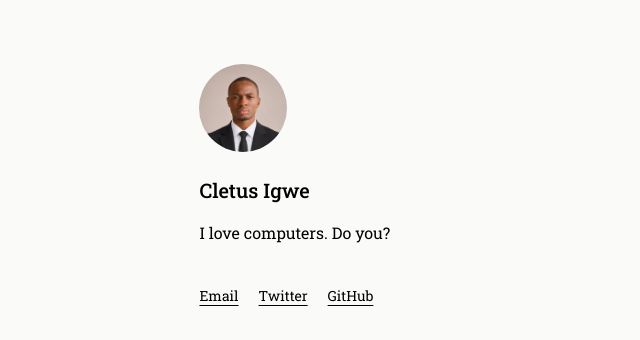
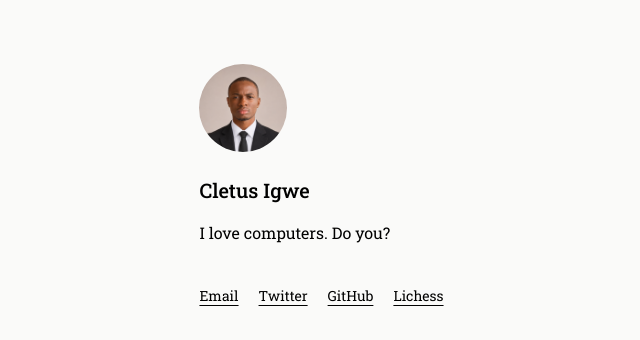
Before and after one commit to cletusigwe/cletusigwe.com, an Astro site: page / in a window 1280 px wide. Shown: the full height of the page, 168-808 px from the left. Built offline with nearby package versions, Linux system fonts and the light colour scheme; Astro itself is replaced by a stand-in of ours.

Commit message:
add lichess

```diff
--- a/src/pages/index.astro
+++ b/src/pages/index.astro
@@ -32,6 +32,12 @@ import BaseLayout from "../layouts/BaseLayout.astro";
       >
         GitHub
       </a>
+      <a
+        class="underline underline-offset-4"
+        href="https://lichess.org/@/cletusigwe"
+      >
+        Lichess
+      </a>
     </nav>
   </main>
 </BaseLayout>
```
Also changed, not shown: 1 other file.
